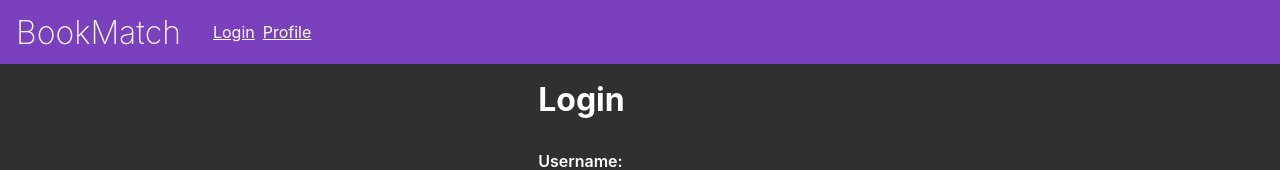
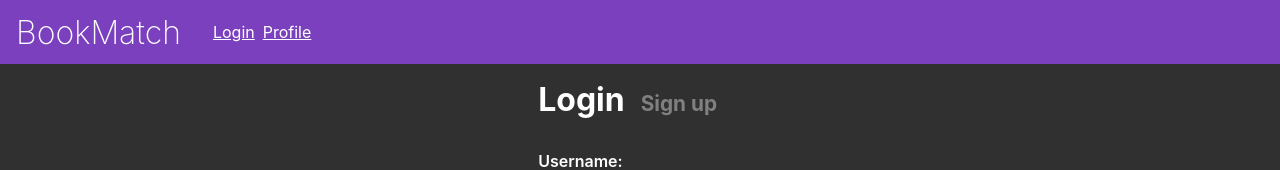
Before and after one commit to WassimJabz/BookMatch, a React (Create React App) app in the folder bookmatch-frontend/: page /login in a window 1280 px wide. Shown: the top 170 px of the page. Built offline with nearby package versions, Linux system fonts and the light colour scheme.

Commit message:
Add sign up to login page

```diff
--- a/bookmatch-frontend/src/App.css
+++ b/bookmatch-frontend/src/App.css
@@ -34,7 +34,8 @@ button{
   cursor: pointer;
 }
 
-input[type="text"]{
+input[type="text"],
+input[type="password"]{
   background-color: rgba(255, 255, 255, 0.185);
   border: solid white;
   border-width: 0 0 1px 0;
@@ -42,7 +43,8 @@ input[type="text"]{
   outline: none;
 }
 
-input[type="text"]:focus{
+input[type="text"]:focus,
+input[type="password"]:focus{
   border-color: var(--color-accent);
 }
 
--- a/bookmatch-frontend/src/LoginPage/LoginPage.css
+++ b/bookmatch-frontend/src/LoginPage/LoginPage.css
@@ -4,8 +4,20 @@
     justify-content: center;
 }
 
-h1{
+.login-or-signup{
     margin-bottom: 2rem;
+}
+
+.login-or-signup > h1{
+    display: inline;
+    cursor: pointer;
+    margin-right: 1rem;
+}
+
+.login-or-signup h1:nth-child(2){
+    color: gray;
+    cursor: pointer;
+    font-size: 1.3rem;
 }
 
 label{
--- a/bookmatch-frontend/src/LoginPage/LoginPage.js
+++ b/bookmatch-frontend/src/LoginPage/LoginPage.js
@@ -1,21 +1,41 @@
+import { useState } from 'react';
+import { useSearchParams } from 'react-router-dom';
 import './LoginPage.css'
 
 export default function LoginPage() {
+
+    const [login, setLogin] = useState(true);
+
     return (
     <>
     <div className="container">
         <div>
-            <h1>Login</h1>
+            <div class="login-or-signup">
+                <h1>{login ? 'Login' : 'Sign up'}</h1>
+                <h1 onClick={() => setLogin(!login)}>{login ? 'Sign up' : 'Login'}</h1>
+            </div>
             <div className="form">
+                {login ? <></> :
+                <div class="field">
+                    <label>Email:</label>
+                    <input type='text' placeholder='Email'></input>
+                </div>
+                }
                 <div class="field">
                     <label>Username:</label>
-                    <input type='text' placeholder='Username' id='usernameInput'></input>
+                    <input type='text' placeholder='Username'></input>
                 </div>
                 <div class="field">
                     <label>Password:</label>
-                    <input type='text' placeholder='Password' id='passwordInput'></input>
+                    <input type='password' placeholder='Password'></input>
                 </div>
-                <button id='loginButton'>Login</button>
+                {login ? <></> :
+                <div class="field">
+                    <label>Confirm Password:</label>
+                    <input type='password' placeholder='Confirm password'></input>
+                </div>
+                }
+                <button>{login ? 'Login' : 'Sign up'}</button>
             </div>
         </div>
     </div>
```
